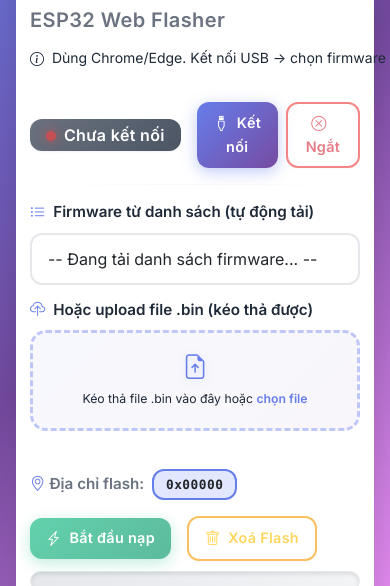
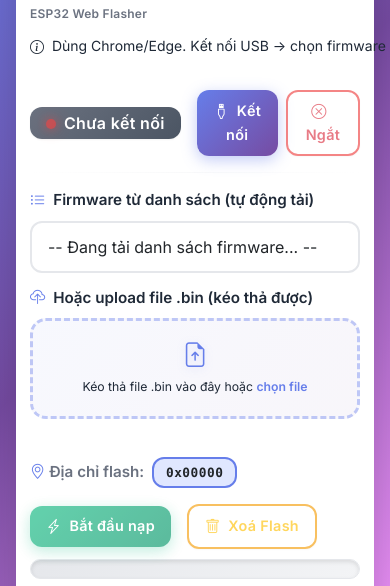
Before and after one commit to linhsonvc-png/Son-AI-Lift, a plain HTML site: page index.html in a window 390 px wide. Shown: the part 209-795 px from the top of the page. Drawn offline with nearby package versions, Linux system fonts and the light colour scheme.

Commit message:
Update styles.css

```diff
--- a/styles.css
+++ b/styles.css
@@ -1227,6 +1227,6 @@
     font-size: 2.2rem;
   }
   .subtitle-text {
-    font-size: 1.25rem;
+    font-size: 0.75rem;
   }
 }
```
